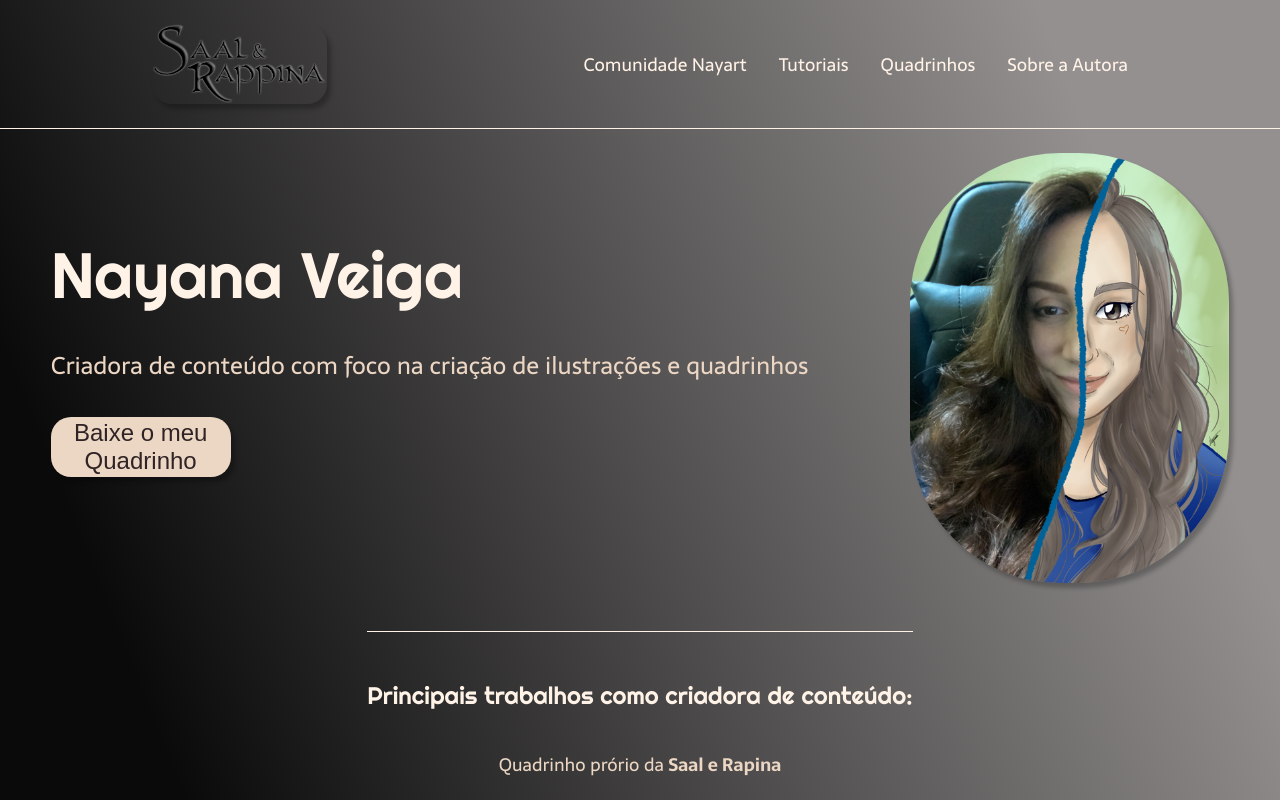
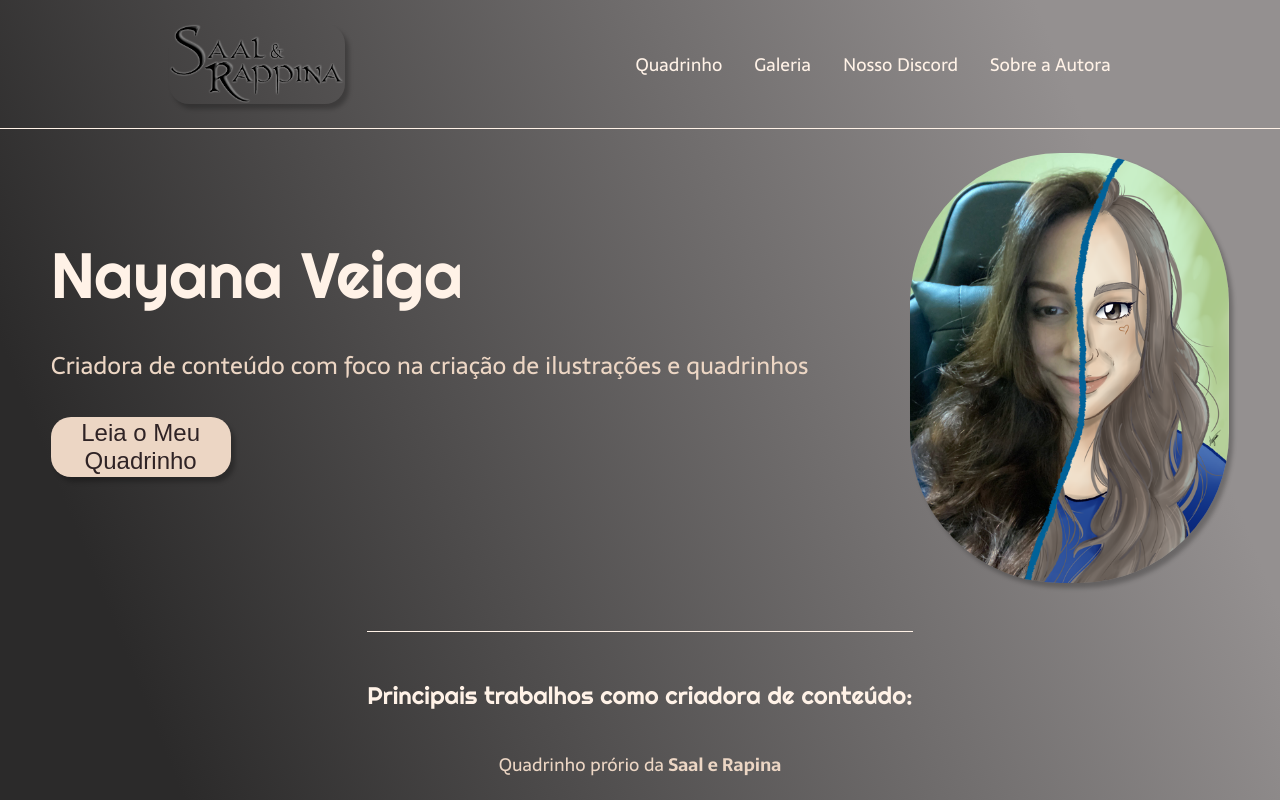
Before and after one commit to malkavianleon/Landing-Page, a plain HTML site: page index.html in a window 1280 px wide. Shown: the top 800 px of the page. Drawn offline with Linux system fonts and the light colour scheme.

Commit message:
Alterando Background e Ordem dos Navs

```diff
--- a/index.html
+++ b/index.html
@@ -11,9 +11,9 @@
     <header class="cabecalho">
         <img class="cabecalho-imagem" src="Logo.png" alt="Logo Da Saal e Rapina">
         <nav class="cabecalho-menu">
-            <a class="cabecalho-menu-item">Comunidade Nayart</a>
-            <a class="cabecalho-menu-item">Tutoriais</a>
-            <a class="cabecalho-menu-item">Quadrinhos</a>
+            <a class="cabecalho-menu-item">Quadrinho</a>
+            <a class="cabecalho-menu-item">Galeria</a>
+            <a class="cabecalho-menu-item">Nosso Discord</a>
             <a class="cabecalho-menu-item">Sobre a Autora</a>
         </nav>
     </header>
@@ -23,7 +23,9 @@
                 <div class="conteudo-principal-escrito">
                     <h1 class="conteudo-princpal-escrito-titulo">Nayana Veiga</h1>
                     <h2 class="conteudo-principal-escrito-subtitulo">Criadora de conteúdo com foco na criação de ilustrações e quadrinhos</h2>
-                    <button class="conteudo-principal-escrito-botao">Baixe o meu Quadrinho</button>
+                    <a href="https://cdn.discordapp.com/attachments/464611491132473365/927986455006023680/tirinha_neevena_e_rafag.png">
+                        <button class="conteudo-principal-escrito-botao">Leia o Meu Quadrinho</button>
+                    </a>
                 </div>
                 <img class="conteudo-principal-imagem" src="avatar.PNG" alt="Avatar da Nayart">
         </section>
--- a/style.css
+++ b/style.css
@@ -9,7 +9,7 @@
 
 body {
     font-size: 100%;
-    background: linear-gradient(68.15deg, #0a0a0a 16.62%, #949090 85.61%);
+    background: linear-gradient(68.15deg, #2b2a2a 16.62%, #949090 85.61%);
 }
 
 .cabecalho {
```
